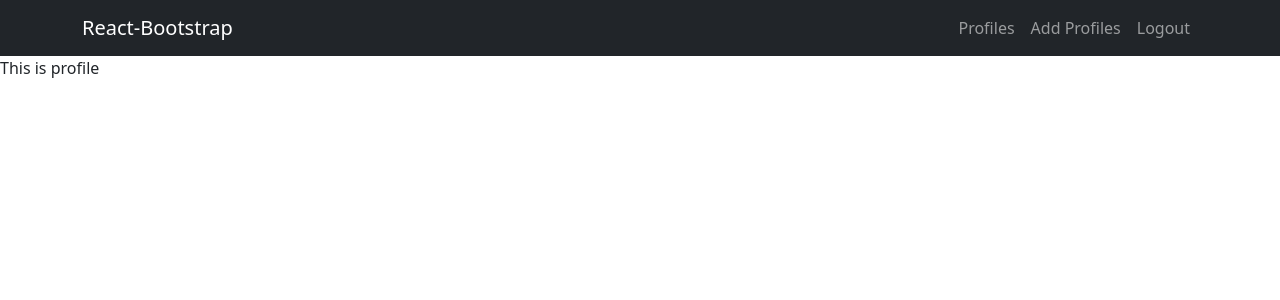
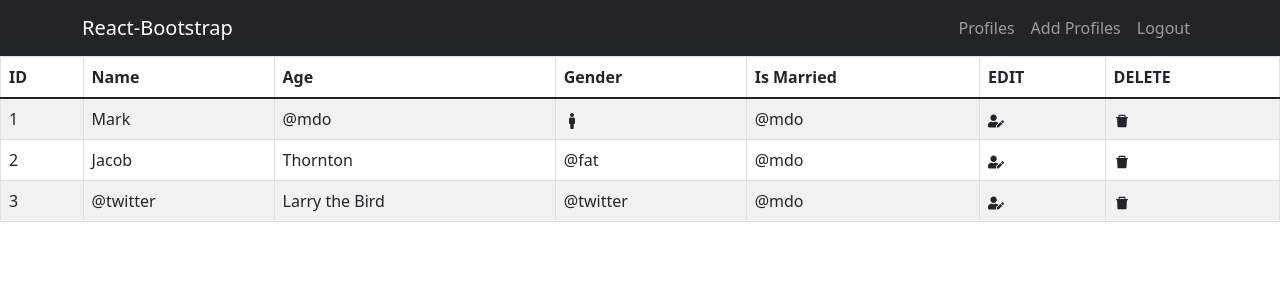
Before and after one commit to SankhojjalC/ToDos, a React (Create React App) app: page /profile in a window 1280 px wide. Shown: the top 300 px of the page. Built offline with nearby package versions, Linux system fonts and the light colour scheme.

Commit message:
added the layout for profile page

```diff
--- a/package.json
+++ b/package.json
@@ -10,6 +10,7 @@
     "react": "^17.0.2",
     "react-bootstrap": "^2.0.2",
     "react-dom": "^17.0.2",
+    "react-icons": "^4.3.1",
     "react-router-dom": "5.3.0",
     "react-scripts": "4.0.3",
     "web-vitals": "^1.0.1"
--- a/src/container/Profile.jsx
+++ b/src/container/Profile.jsx
@@ -1 +1,64 @@
-export const Profile = () => <>This is profile</>;
+import Table from "react-bootstrap/Table";
+import { FaMale, FaFemale, FaUserEdit } from "react-icons/fa";
+import { AiFillDelete } from "react-icons/ai";
+
+export const Profile = () => {
+  return (
+    <>
+      <Table striped bordered hover>
+        <thead>
+          <tr>
+            <th>ID</th>
+            <th>Name</th>
+            <th>Age</th>
+            <th>Gender</th>
+            <th>Is Married</th>
+            <th>EDIT</th>
+            <th>DELETE</th>
+          </tr>
+        </thead>
+        <tbody>
+          <tr>
+            <td>1</td>
+            <td>Mark</td>
+            <td>@mdo</td>
+            <td>{true ? <FaMale /> : <FaFemale />}</td>
+            <td>@mdo</td>
+            <td>
+              <FaUserEdit />
+            </td>
+            <td>
+              <AiFillDelete />
+            </td>
+          </tr>
+          <tr>
+            <td>2</td>
+            <td>Jacob</td>
+            <td>Thornton</td>
+            <td>@fat</td>
+            <td>@mdo</td>
+            <td>
+              <FaUserEdit />
+            </td>
+            <td>
+              <AiFillDelete />
+            </td>
+          </tr>
+          <tr>
+            <td>3</td>
+            <td>@twitter</td>
+            <td>Larry the Bird</td>
+            <td>@twitter</td>
+            <td>@mdo</td>
+            <td>
+              <FaUserEdit />
+            </td>
+            <td>
+              <AiFillDelete />
+            </td>
+          </tr>
+        </tbody>
+      </Table>
+    </>
+  );
+};
```
Also changed, not shown: public/Data/loginCred.json (added, +16 -0 lines), public/Data/user.json (added, +32 -0 lines), 1 other file (tests, documents, lock files or other folders).
